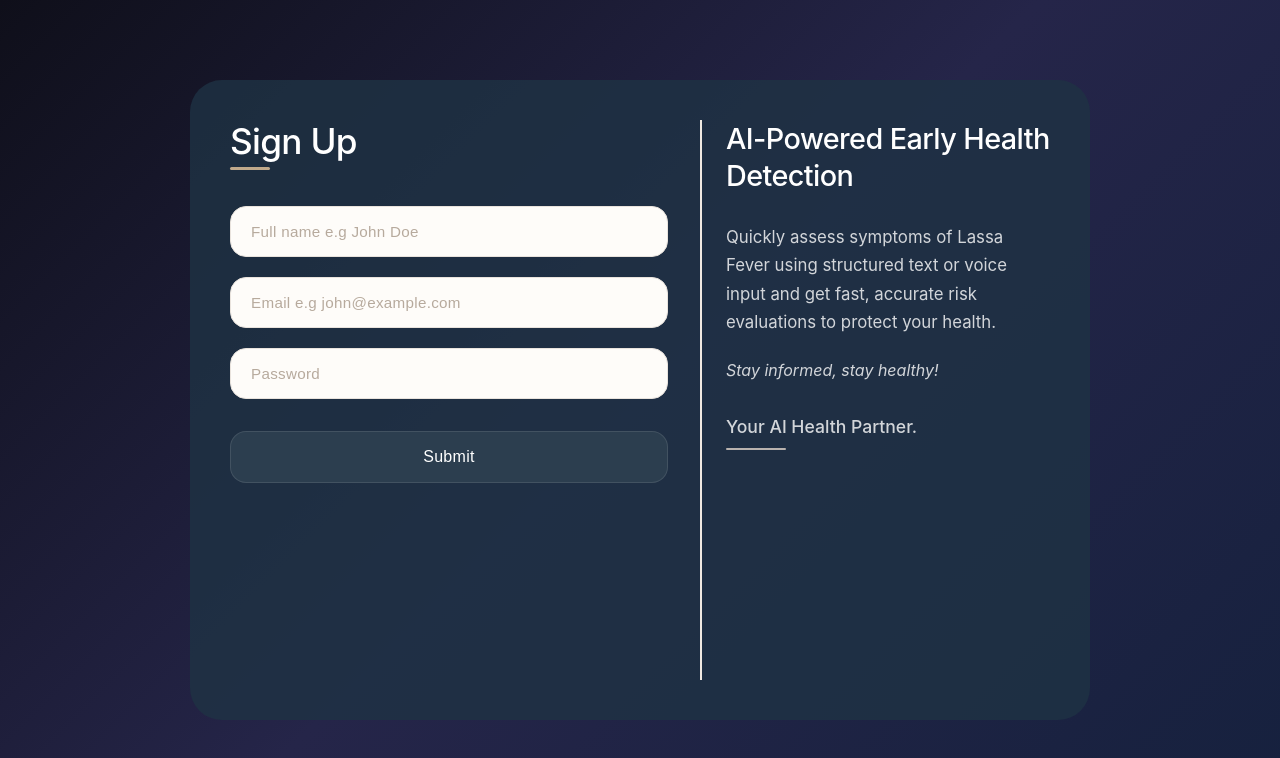
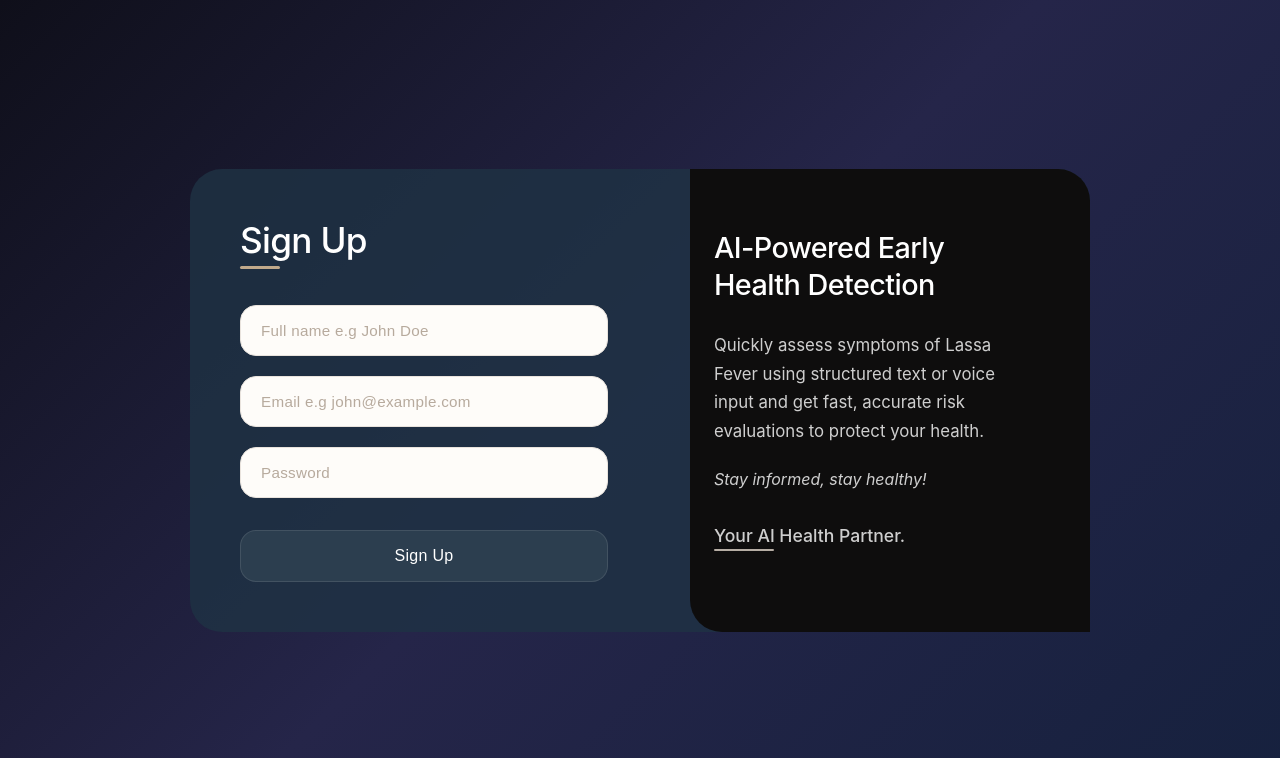
Before and after one commit to Okesh101/Health-Shield, a React app in the folder frontend/: page / in a window 1280 px wide. Shown: the top 758 px of the page. Built offline with nearby package versions, Linux system fonts and the light colour scheme; the HTML template or start-up script is replaced by a standard one.

Commit message:
Designed the login page

```diff
--- a/frontend/src/App.jsx
+++ b/frontend/src/App.jsx
@@ -1,10 +1,13 @@
 import { useState } from "react";
+import { AnimatePresence } from "framer-motion";
 import Login from "./components/Login";
 
 function App() {
   return (
     <>
-      <Login />
+    {/* <AnimatePresence mode="wait"> */}
+       <Login />
+    {/* </AnimatePresence> */}
     </>
   );
 }
--- a/frontend/src/components/Login.jsx
+++ b/frontend/src/components/Login.jsx
@@ -1,4 +1,5 @@
 import React, { useState } from "react";
+import { motion, AnimatePresence } from "framer-motion";
 
 export default function Login() {
   const [formData, setFormData] = useState({
@@ -6,6 +7,8 @@ export default function Login() {
     email: "",
     password: "",
   });
+  const [currentTab, setCurrentTab] = useState("signup");
+  const [isFlipped, setIsFlipped] = useState(false);
 
   const handleChange = (e) => {
     const { name, value } = e.target;
@@ -15,7 +18,11 @@ export default function Login() {
     });
   };
 
-  const handleSubmit = async(e) => {
+  // const handleSignIn = () => {
+  //   setCurrentTab("signin");
+  // }
+
+  const handleSignUp = async (e) => {
     e.preventDefault();
 
     const res = await fetch("http://127.0.0.1:5000/api/v1/auth/signup", {
@@ -23,7 +30,21 @@ export default function Login() {
       headers: {
         "Content-Type": "application/json",
       },
-      body: JSON.stringify(formData),
+      body: JSON.stringify({formData}),
+    });
+    const data = await res.json();
+    console.log(data);
+    setCurrentTab("login");
+  };
+  const handleLogIn = async (e) => {
+    e.preventDefault();
+
+    const res = await fetch("http://127.0.0.1:5000/api/v1/auth/login", {
+      method: "POST",
+      headers: {
+        "Content-Type": "application/json",
+      },
+      body: JSON.stringify({formData}),
     });
     const data = await res.json();
     console.log(data);
@@ -33,8 +54,18 @@ export default function Login() {
     <div className="wrapper">
       <div className="logIn_page">
         <div className="signUp_section">
+          <AnimatePresence mode="wait">
+            {currentTab === "signup" ? (
+              <motion.div
+                key="signup"
+                className="signUp_wrapper"
+                initial={{ x: "300px", opacity: 0 }}
+                animate={{ x: 0, opacity: 1 }}
+                exit={{ x: "300px", opacity: 0 }}
+                transition={{ duration: 0.7 }}
+              >
                 <h1>Sign Up</h1>
-          <form onSubmit={handleSubmit}>
+                <form onSubmit={handleSignUp}>
                   <input
                     type="text"
                     name="fullName"
@@ -42,6 +73,36 @@ export default function Login() {
                     value={formData.fullName}
                     onChange={handleChange}
                   />
+                  <input
+                    type="email"
+                    name="email"
+                    get
+                    url
+                    placeholder="Email e.g john@example.com"
+                    value={formData.email}
+                    onChange={handleChange}
+                  />
+                  <input
+                    type="password"
+                    name="password"
+                    placeholder="Password"
+                    value={formData.password}
+                    onChange={handleChange}
+                  />
+                  <button type="submit">Sign Up</button>
+                </form>
+              </motion.div>
+            ) : (
+              <motion.div
+                key="login"
+                className="logIn_wrapper"
+                initial={{ x: "200px", opacity: 0 }}
+                animate={{ x: 0, opacity: 1 }}
+                exit={{ x: "-200px", opacity: 0 }}
+                transition={{ duration: 0.7, delay: .5, ease: "easeInOut" }}
+              >
+                <h1>Log In</h1>
+                <form onSubmit={handleLogIn}>
                   <input
                     type="email"
                     name="email"
@@ -56,8 +117,11 @@ export default function Login() {
                     value={formData.password}
                     onChange={handleChange}
                   />
-            <button type="submit">Submit</button>
+                  <button type="submit">Log In</button>
                 </form>
+              </motion.div>
+            )}
+          </AnimatePresence>
         </div>
 
         <div className="content">
--- a/frontend/src/scss/_login.scss
+++ b/frontend/src/scss/_login.scss
@@ -12,15 +12,16 @@
     justify-content: center;
     width: 100%;
     max-width: 900px;
-    height: 80vh;
+    // height: 80vh;
     gap: 2rem;
     color: #ffffff;
     background: #1e3244cc;
-    padding: 2.5rem;
+    // padding: 2.5rem;
     border-radius: 32px;
 
     .signUp_section {
       width: 100%;
+      padding: 50px;
 
       h1 {
         font-size: 2.2rem;
@@ -109,22 +110,22 @@
       display: flex;
       flex-direction: column;
       gap: 1.25rem;
-      max-width: 350px;
+      max-width: 400px;
+      padding: 60px;
       padding-left: 1.5rem;
-      border-left: 2px solid #f0e9e2;
-
+      background-color: rgb(14, 13, 13);
+      border-radius: 0 32px 0 32px;
+      z-index: 9;
       h2 {
         font-size: 1.8rem;
         font-weight: 500;
         line-height: 1.3;
         letter-spacing: -0.02em;
-        // color: #1a2b3c;
         margin-bottom: 0.5rem;
       }
 
       p {
         opacity: 1;
-        // color: #5e6c7a;
         line-height: 1.7;
         font-size: 1rem;
         font-weight: 400;
@@ -152,7 +153,7 @@
           &::after {
             content: "";
             position: absolute;
-            bottom: 0;
+            bottom: 8px;
             left: 0;
             width: 60px;
             height: 2px;
```
Lines whose indentation alone changed are shown as unchanged.
